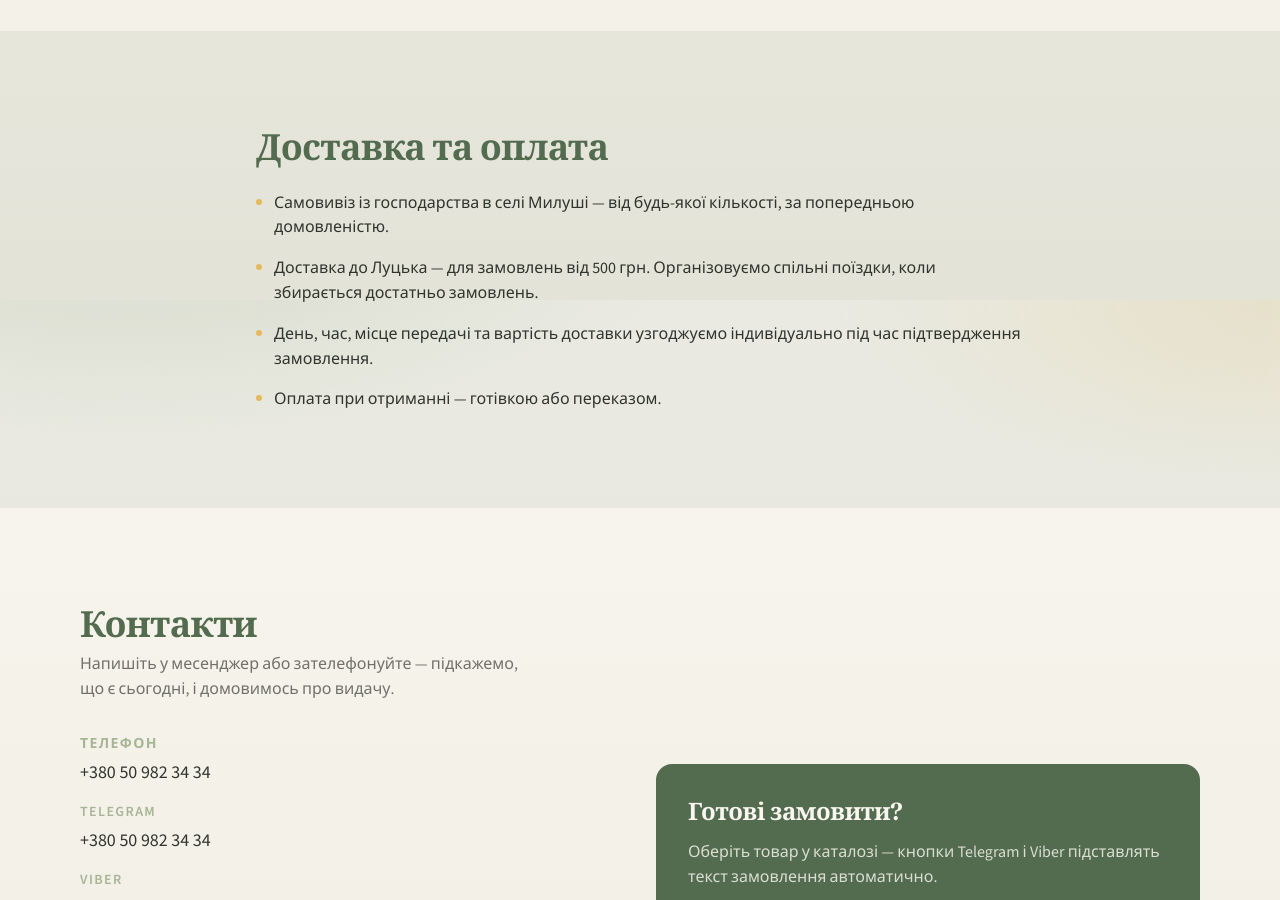
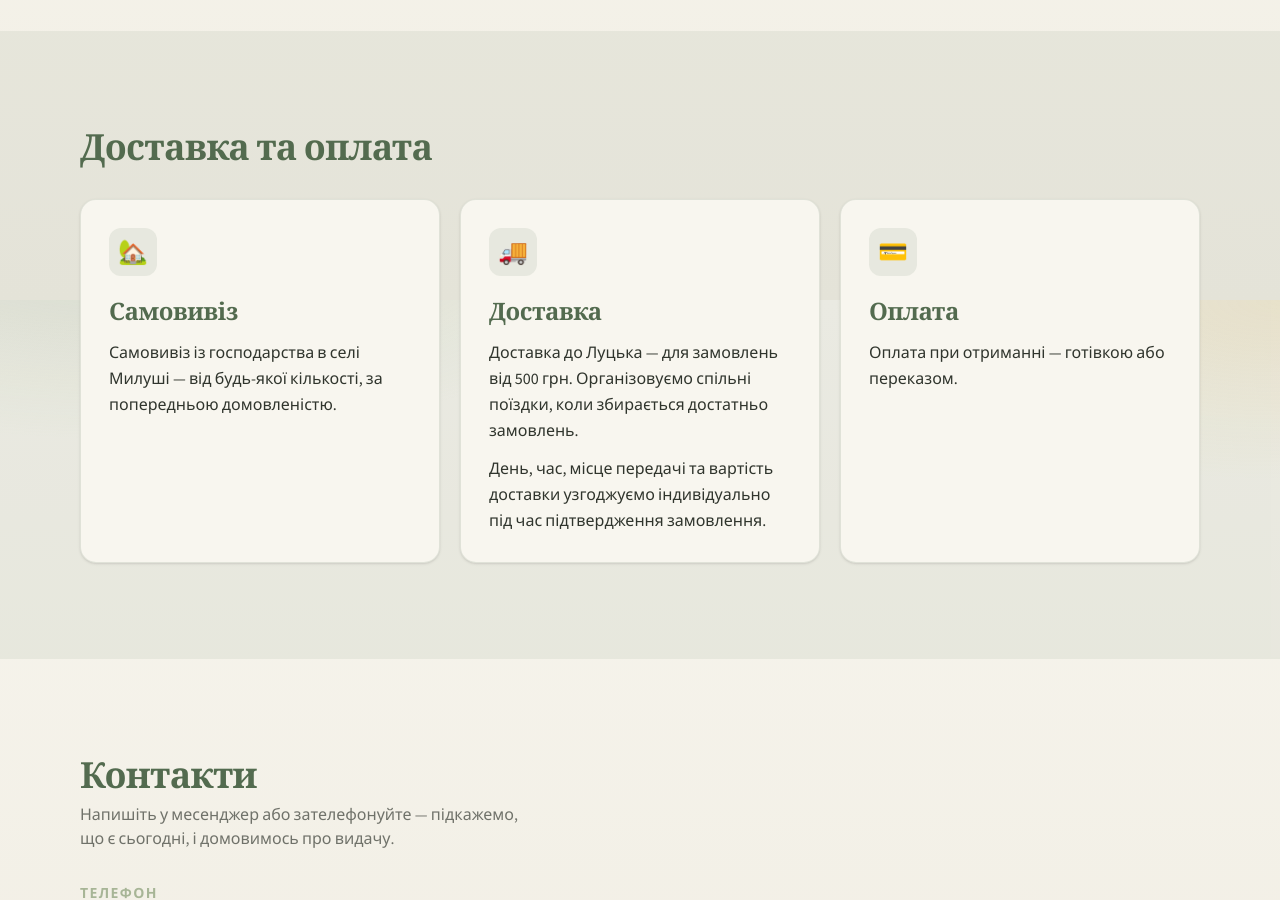
Before and after one commit to AnnaOmeliuk/milushi-garden, a React (Vite) app: page / in a window 1280 px wide. Shown: the part 2900-3800 px from the top of the page. Built offline with nearby package versions, Linux system fonts and the light colour scheme.

Commit message:
style: present delivery terms as three illustrated cards

```diff
--- a/src/pages/Home.tsx
+++ b/src/pages/Home.tsx
@@ -101,16 +101,25 @@ export function Home() {
       </section>
 
       <section id="delivery" className="section-pad bg-[color-mix(in_srgb,var(--color-green)_8%,transparent)]">
-        <div className="container-page max-w-3xl">
+        <div className="container-page">
           <h2 className="font-display text-3xl text-[var(--color-green)] sm:text-4xl">{site.delivery.title}</h2>
-          <ul className="mt-6 space-y-4">
-            {site.delivery.items.map((item) => (
-              <li key={item} className="flex gap-3 text-[var(--color-text)]">
-                <span className="mt-2 h-1.5 w-1.5 shrink-0 rounded-full bg-[var(--color-accent)]" aria-hidden="true" />
-                <span>{item}</span>
-              </li>
+          <div className="mt-8 grid gap-5 md:grid-cols-3">
+            {[
+              { title: 'Самовивіз', icon: '🏡', details: [site.delivery.items[0]] },
+              { title: 'Доставка', icon: '🚚', details: [site.delivery.items[1], site.delivery.items[2]] },
+              { title: 'Оплата', icon: '💳', details: [site.delivery.items[3]] },
+            ].map((option) => (
+              <article key={option.title} className="rounded-2xl border border-[color-mix(in_srgb,var(--color-green)_14%,transparent)] bg-[var(--color-bg)] p-6 shadow-sm sm:p-7">
+                <div className="flex h-12 w-12 items-center justify-center rounded-xl bg-[color-mix(in_srgb,var(--color-green)_10%,transparent)] text-2xl" aria-hidden="true">
+                  {option.icon}
+                </div>
+                <h3 className="mt-5 font-display text-2xl text-[var(--color-green)]">{option.title}</h3>
+                <div className="mt-3 space-y-3 text-sm leading-relaxed text-[var(--color-text)] sm:text-base">
+                  {option.details.map((detail) => <p key={detail}>{detail}</p>)}
+                </div>
+              </article>
             ))}
-          </ul>
+          </div>
         </div>
       </section>
 
```
